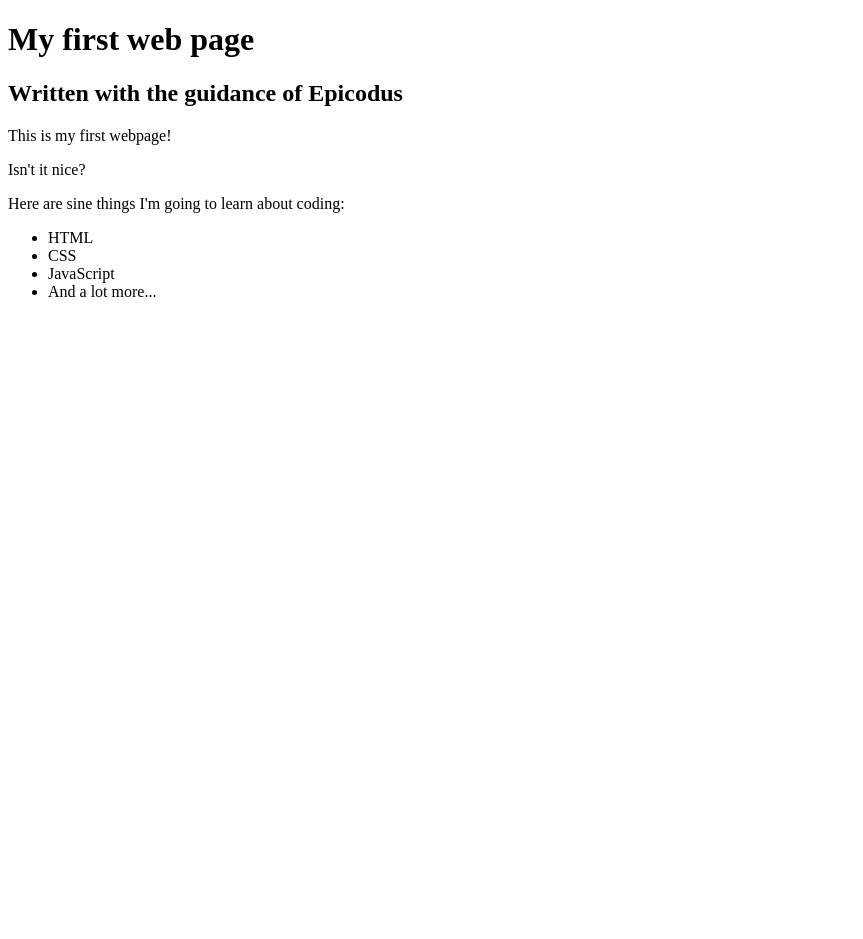
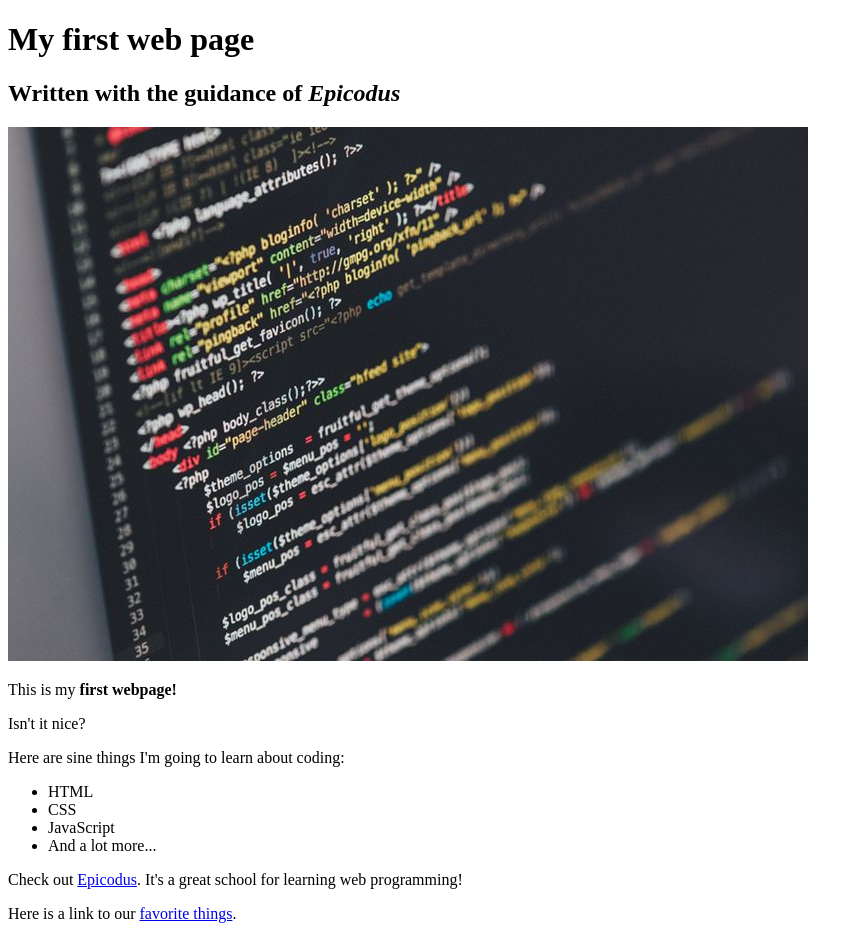
Before and after one commit to vmartinezlive/myfirstwebpage, a plain HTML site: page my-first-webpage.html in a window 1280 px wide. Shown: the whole page, without its empty margins (0-863 px from the left). Before the commit the page ends 800 px from the top, so only its background shows below. Drawn offline with Linux system fonts and the light colour scheme.

Commit message:
Added image folder, website links, and other hyperlinks

```diff
--- a/my-first-webpage.html
+++ b/my-first-webpage.html
@@ -5,9 +5,9 @@
   </head>
   <body>
     <h1>My first web page</h1>
-    <h2>Written with the guidance of Epicodus</h2>
-
-    <p>This is my first webpage!</p>
+    <h2>Written with the guidance of <em>Epicodus</em></h2>
+    <img src="img/code.jpeg" alt="Photo of code.">
+    <p>This is my <strong>first webpage!</strong></p>
     <p>Isn't it nice?</p>
 
     <p>Here are sine things I'm going to learn about coding:</p>
@@ -17,5 +17,7 @@
       <li>JavaScript</li>
       <li>And a lot more...</li>
     </ul>
+    <p>Check out <a href="http://www.epicodus.com/">Epicodus</a>. It's a great school for learning web programming!</p>
+    <p>Here is a link to our <a href="favorite-things.html">favorite things</a>.</p>
   </body>
 </html>
```
Also changed, not shown: favorite-things.html (+11 -9 lines), img/Jurassic Park.jpg (added), img/Lord of the rings.jpg (added), img/code.jpeg (added).
